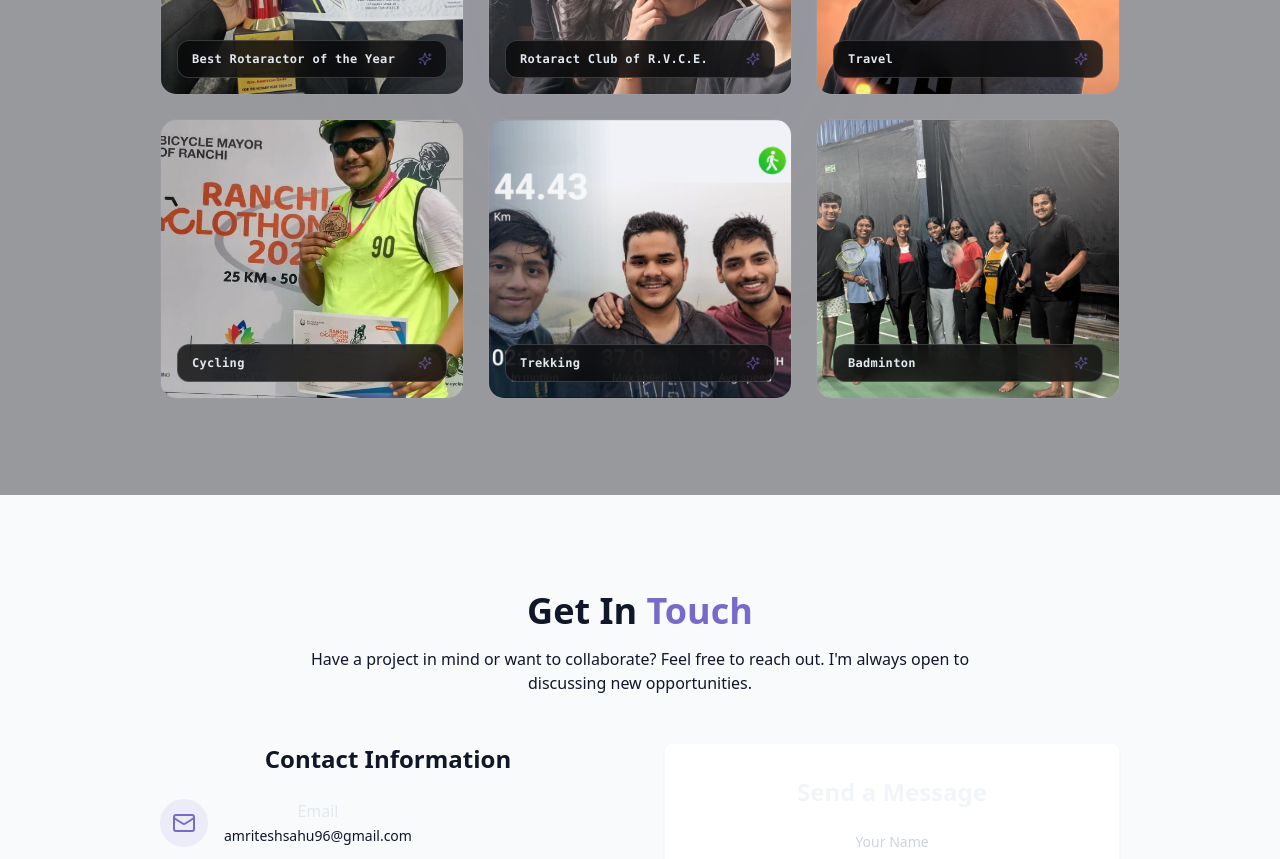
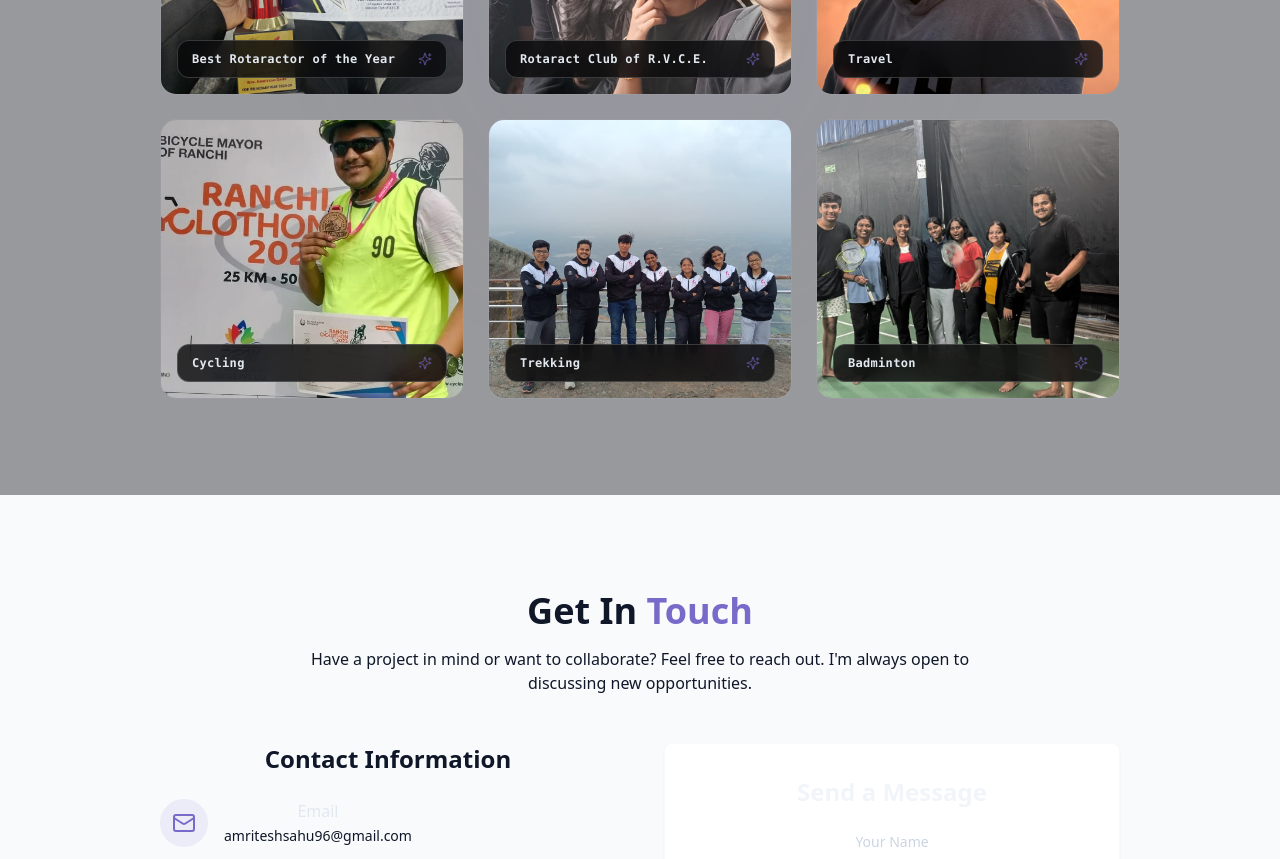
Before and after one commit to Amritesh-co/portfolio, a React (Vite) app: page / in a window 1280 px wide. Shown: the part 4240-5099 px from the top of the page. Built offline with nearby package versions, Linux system fonts and the light colour scheme; no server answers.

Commit message:
feat: use WhatsApp Image 2026-06-11 at 17.36.58.jpeg for trekking in Beyond IDE

```diff
--- a/src/components/BeyondIDESection.jsx
+++ b/src/components/BeyondIDESection.jsx
@@ -6,7 +6,7 @@ const IMAGES = [
   { src: "/beyond-ide/img2.jpeg",       label: "Rotaract Club of R.V.C.E." },
   { src: "/beyond-ide/travel.jpeg",     label: "Travel" },
   { src: "/beyond-ide/cycling.jpeg",    label: "Cycling" },
-  { src: "/beyond-ide/img5.jpeg",       label: "Trekking" },
+  { src: "/beyond-ide/trekking.jpeg",   label: "Trekking" },
   { src: "/beyond-ide/badminton.jpeg",  label: "Badminton" },
 ];
 
```
Also changed, not shown: public/beyond-ide/trekking.jpeg (added).
